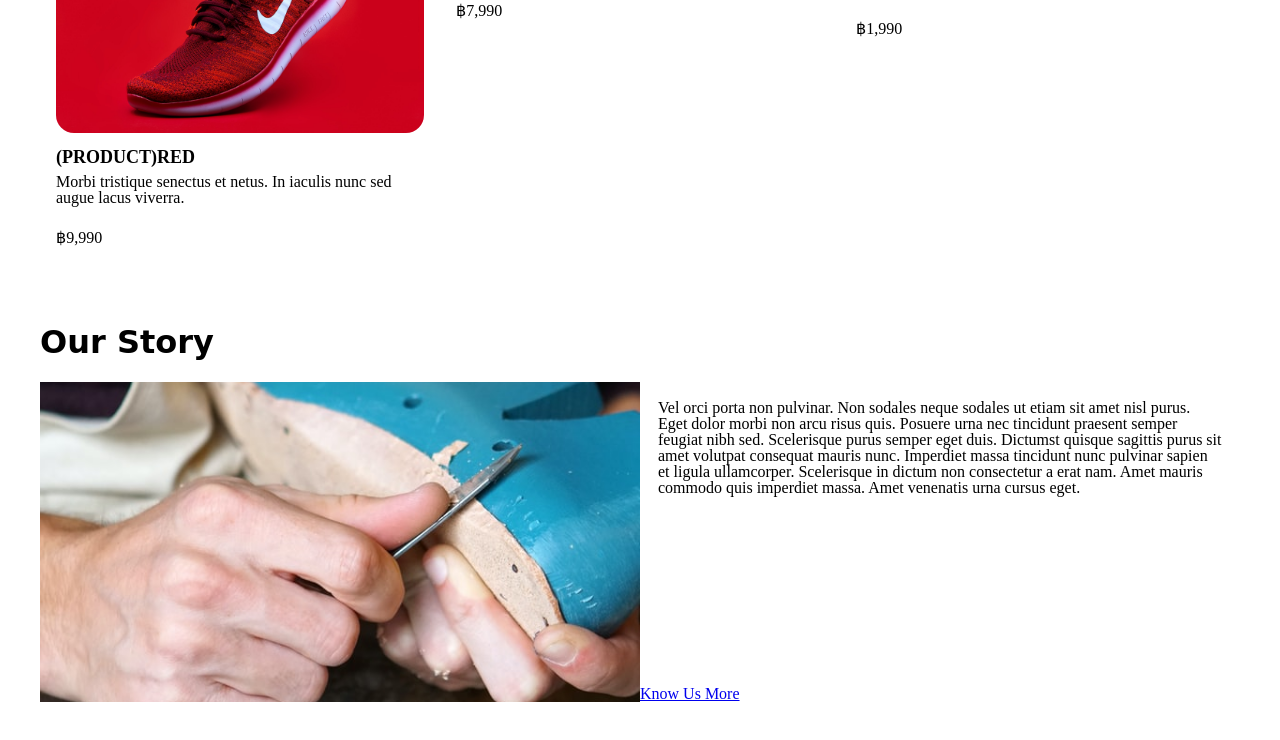
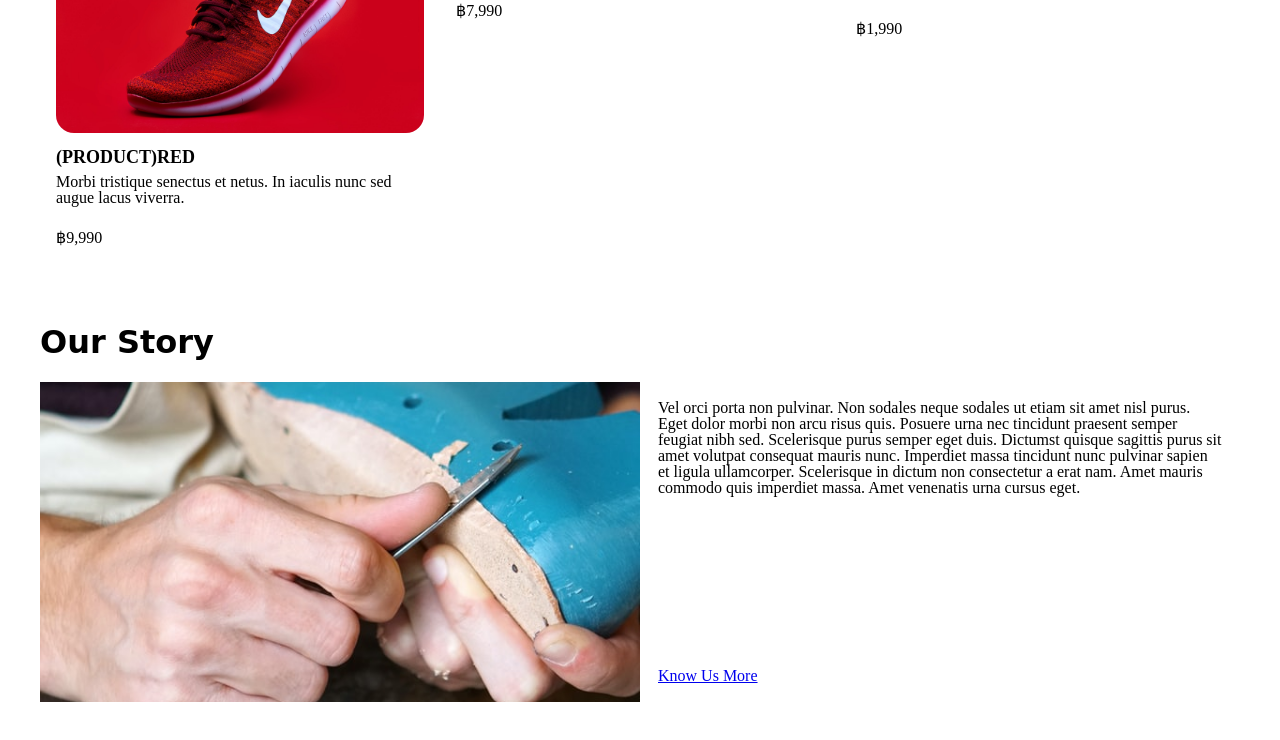
Before and after one commit to Komsakorn/komsakorn.github.io, a plain HTML site: page MyStore/index.html in a window 1280 px wide. Shown: the part 1864-2604 px from the top of the page. Drawn offline with nearby package versions, Linux system fonts and the light colour scheme.

Commit message:
addbuttonmargin

```diff
--- a/MyStore/css/main.css
+++ b/MyStore/css/main.css
@@ -152,3 +152,6 @@ border-radius: 8px;
 .about-description {
   margin: 18px;
 }
+.button{
+  margin: 18px;
+}
```
